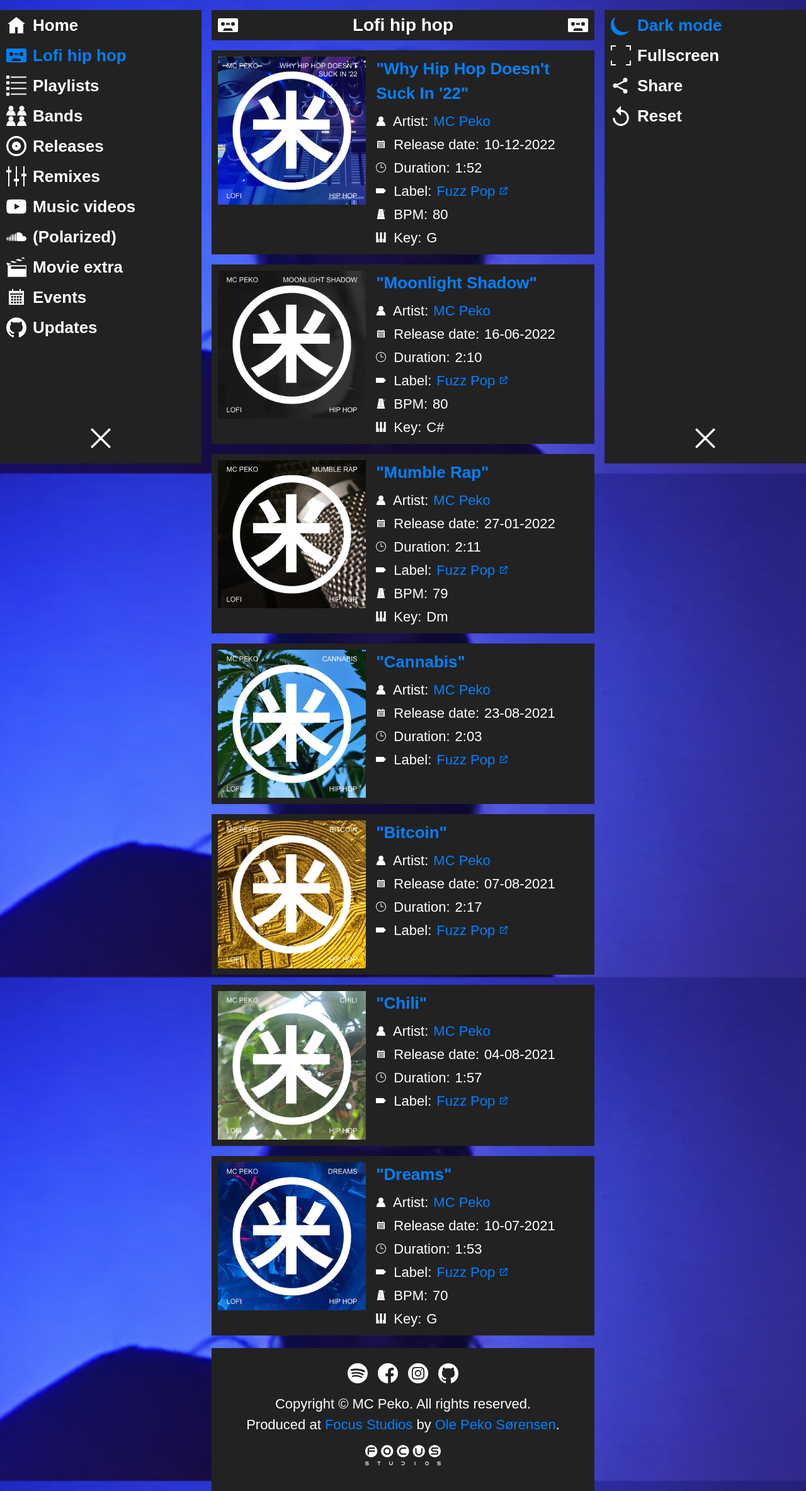
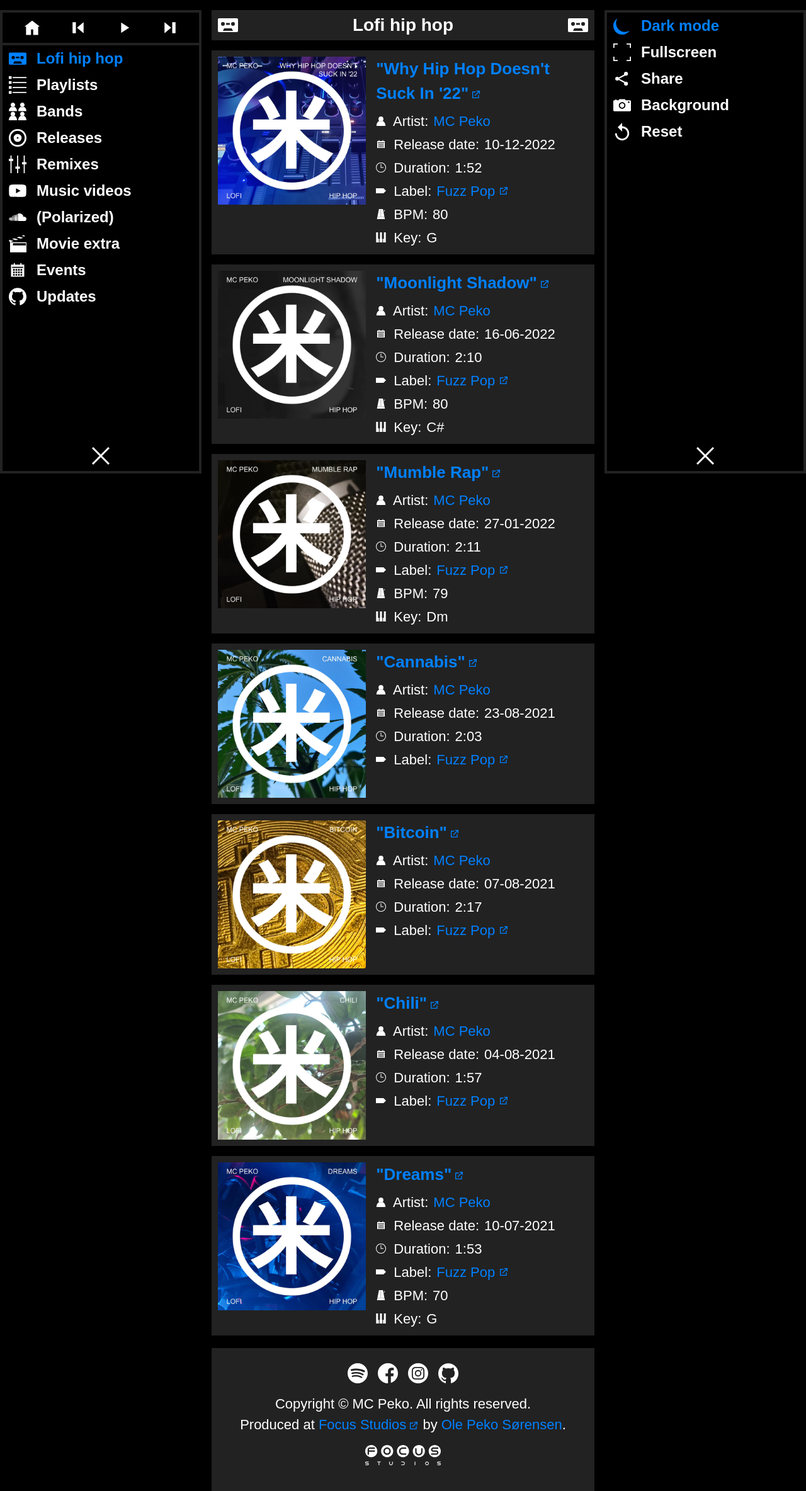
Before and after one commit to mcpeko/peko.net, a PHP site: page /lofi in a window 1280 px wide. Shown: the part 48-2416 px from the top of the page at 63% size. Run offline with PHP 8.4, Linux system fonts and the light colour scheme.

Commit message:
Unified interface layout and controls
Standardized navigation and Settings with persistent Background controls. Preserved linked header logos without selection and extended desktop sidebars. Made the supplied photo background optional.

Co-authored-by: Copilot <223556219+Copilot@users.noreply.github.com>

```diff
--- /dev/null
+++ b/data/site_ui.json
@@ -0,0 +1,3 @@
+{
+  "background": "/img/peko_photo_small.png"
+}
--- a/head.php
+++ b/head.php
@@ -24,3 +24,4 @@ $ogImageSize = getimagesize(__DIR__ . '/img/peko_photo_small.png');
 
 <meta name="keywords" content="Peko, MC Peko, DJ Peko, Ole Peko Sørensen">
 <meta name="description" content="This is the official website for the artist MC Peko.">
+<?php require __DIR__ . '/site_ui.php'; ?>
--- /dev/null
+++ b/site_ui.css
@@ -0,0 +1,182 @@
+/* Shared component source. Distribute with tests/sync_site_ui.ps1. */
+:root {
+  --navigation-font: bold 24px/1.25 Arial, sans-serif;
+  --navigation-row-height: 42px;
+  --navigation-icon-size: 28px;
+  --section-gap: 16px;
+}
+
+.top-heading .heading a,
+.heading .logo-link {
+  -webkit-user-select: none;
+  user-select: none;
+}
+
+#toc, #settings-panel {
+  box-sizing: border-box;
+  background: var(--black);
+  border: 4px solid var(--grey1);
+  padding: 0;
+  text-align: left;
+}
+
+@media (min-width: 800px) {
+  #toc, #settings-panel {
+    /* Preserve the existing gap only when a status bar reserves space. */
+    --sidebar-bottom-gap: clamp(0px, var(--sidebar-footer-height, 0px), 16px);
+    height: calc(var(--visual-viewport-height, 100dvh) - 64px - var(--sidebar-footer-height, 0px) - var(--sidebar-bottom-gap));
+    margin-bottom: var(--sidebar-bottom-gap);
+  }
+}
+
+#toc :is(ul, li, h1) {
+  list-style: none;
+  margin: 0;
+  padding: 0;
+}
+
+#toc .toc-column + .toc-column,
+#toc .toc-section-start,
+#toc li:not(.toc-brand) + .toc-brand,
+#toc .toc-brand + li:not(.toc-brand) {
+  margin-top: var(--section-gap);
+}
+
+#toc :is(li a, .toc-button), #settings-panel .toc-button {
+  box-sizing: border-box;
+  display: flex;
+  flex: 0 0 auto;
+  align-items: center;
+  justify-content: flex-start;
+  gap: 16px;
+  width: 100%;
+  min-width: 0;
+  height: auto;
+  min-height: var(--navigation-row-height);
+  margin: 0;
+  padding: 4px 10px;
+  border: 0;
+  border-radius: 0;
+  background: transparent;
+  color: var(--white);
+  font: var(--navigation-font);
+  text-align: left;
+  text-decoration: none;
+  text-transform: none;
+  cursor: pointer;
+}
+
+#toc :is(li a, .toc-button):hover, #settings-panel .toc-button:hover {
+  background: var(--grey1);
+}
+
+#toc :is(a, button)[aria-current="page"],
+#toc .button-on, #settings-panel .button-on {
+  color: var(--color1);
+}
+
+#toc .icons, #settings-panel .icons {
+  flex: 0 0 var(--navigation-icon-size);
+  width: var(--navigation-icon-size);
+  height: var(--navigation-icon-size);
+  margin: 0;
+  fill: currentColor;
+}
+
+#toc .toc-controls {
+  display: grid;
+  grid-template-columns: repeat(4, minmax(0, 1fr));
+  align-items: center;
+  flex: 0 0 auto;
+  min-height: 48px;
+  margin: 0;
+  padding: 4px 10px;
+  border: 0;
+  border-bottom: 4px solid var(--grey1);
+  background: var(--black);
+}
+
+#toc .toc-controls > :is(a, button) {
+  all: unset;
+  box-sizing: border-box;
+  display: flex;
+  align-items: center;
+  justify-content: center;
+  min-width: 0;
+  height: 40px;
+  color: var(--white);
+  cursor: pointer;
+}
+
+#toc .toc-controls > :is(.button-on, [aria-current="page"]) {
+  color: var(--color1);
+}
+
+#toc .toc-controls > :is(a, button):hover {
+  background: var(--grey1);
+}
+
+#toc :is(a, button):focus-visible, #settings-panel button:focus-visible {
+  outline: 1px solid var(--color1);
+  outline-offset: -1px;
+}
+
+#toc button:disabled, #settings-panel button:disabled {
+  color: var(--grey2);
+  cursor: default;
+}
+
+#toc :is(.toc-close-wrap, .toc-close),
+#settings-panel :is(.toc-close-wrap, .settings-panel-close) {
+  box-sizing: border-box;
+  display: flex;
+  align-items: center;
+  justify-content: center;
+  flex: 0 0 auto;
+  height: 48px;
+  margin: var(--section-gap) 0 0;
+  padding: 0;
+  background: var(--black);
+}
+
+body {
+  position: relative;
+  isolation: isolate;
+}
+
+.site-background {
+  position: fixed;
+  inset: 0;
+  z-index: -3;
+  background-position: center;
+  background-size: cover;
+  background-repeat: no-repeat;
+  pointer-events: none;
+}
+
+.invert-colors body > .site-background {
+  filter: none;
+}
+
+.invert-colors body > .site-background.bitmap {
+  filter: invert(1) hue-rotate(180deg);
+}
+
+html:not(.site-background-enabled) .background-bitmap {
+  visibility: hidden;
+}
+
+.external-link-icon {
+  display: inline-block;
+  flex: 0 0 16px;
+  width: 16px;
+  height: 16px;
+  margin: 0 0 0 4px;
+  fill: currentColor;
+  vertical-align: middle;
+}
+
+a:has(> .external-link-icon):not(:has(img, svg:not(.external-link-icon))):hover {
+  color: var(--black);
+  background: var(--white);
+}
--- /dev/null
+++ b/site_ui.php
@@ -0,0 +1,18 @@
+<?php
+$interfaceConfig = json_decode(file_get_contents(__DIR__ . '/data/site_ui.json'), true, 512, JSON_THROW_ON_ERROR);
+if (!is_array($interfaceConfig) || !isset($interfaceConfig['background'])
+    || !is_string($interfaceConfig['background'])
+    || ($interfaceConfig['background'] !== 'gradient'
+        && (!str_starts_with($interfaceConfig['background'], '/')
+            || !is_file(__DIR__ . $interfaceConfig['background'])))) {
+    throw new RuntimeException('The site background must be a gradient or reference an existing local image.');
+}
+$interfaceBackground = $interfaceConfig['background'];
+if ($interfaceBackground !== 'gradient') {
+    $interfaceBackground .= '?v=' . filemtime(__DIR__ . $interfaceBackground);
+}
+?>
+<link rel="stylesheet" href="/site_ui.css?v=<?php echo filemtime(__DIR__ . '/site_ui.css'); ?>">
+<script src="/site_ui.js?v=<?php echo filemtime(__DIR__ . '/site_ui.js'); ?>" defer
+  data-background="<?php echo htmlspecialchars($interfaceBackground, ENT_QUOTES, 'UTF-8'); ?>"
+  data-root-inversion="<?php echo !empty($interfaceConfig['rootInversion']) ? 'true' : 'false'; ?>"></script>
--- a/style.css
+++ b/style.css
@@ -2,6 +2,22 @@
 /* peko.net/style.css */
 
 /* VARIABLES */
+
+:is(.updates-scroll, .table-scroll, .table-container, .scrollable, .reference-content-scroll):has(> table:not(.table-cards)) {
+  box-sizing: border-box;
+  border-left: 4px solid var(--grey1);
+  border-right: 4px solid var(--grey1);
+}
+
+:is(.updates-scroll, .table-scroll, .table-container, .scrollable, .reference-content-scroll):has(> table:not(.table-cards)) > table,
+:is(.updates-scroll, .table-scroll, .table-container, .scrollable, .reference-content-scroll) > table:not(.table-cards) :is(td, th) {
+  border-right: 0;
+}
+
+:is(.updates-scroll, .table-scroll, .table-container, .scrollable, .reference-content-scroll) > table:not(.table-cards),
+:is(.updates-scroll, .table-scroll, .table-container, .scrollable, .reference-content-scroll) > table:not(.table-cards) :is(td, th):first-child {
+  border-left: 0;
+}
 
 table {
   background: var(--black);
@@ -90,11 +106,6 @@ table.resizable-columns td.column-resizing {
 
 html {
   background-color: var(--black);
-  background-image: url('img/peko_photo_small.png');
-  background-position: center;
-  background-repeat: no-repeat;
-  background-size: cover;
-  background-attachment: fixed;
 }
 
 body {
```
Also changed, not shown: site_ui.js (added, +227 -0 lines), README.md, icons.svg.
